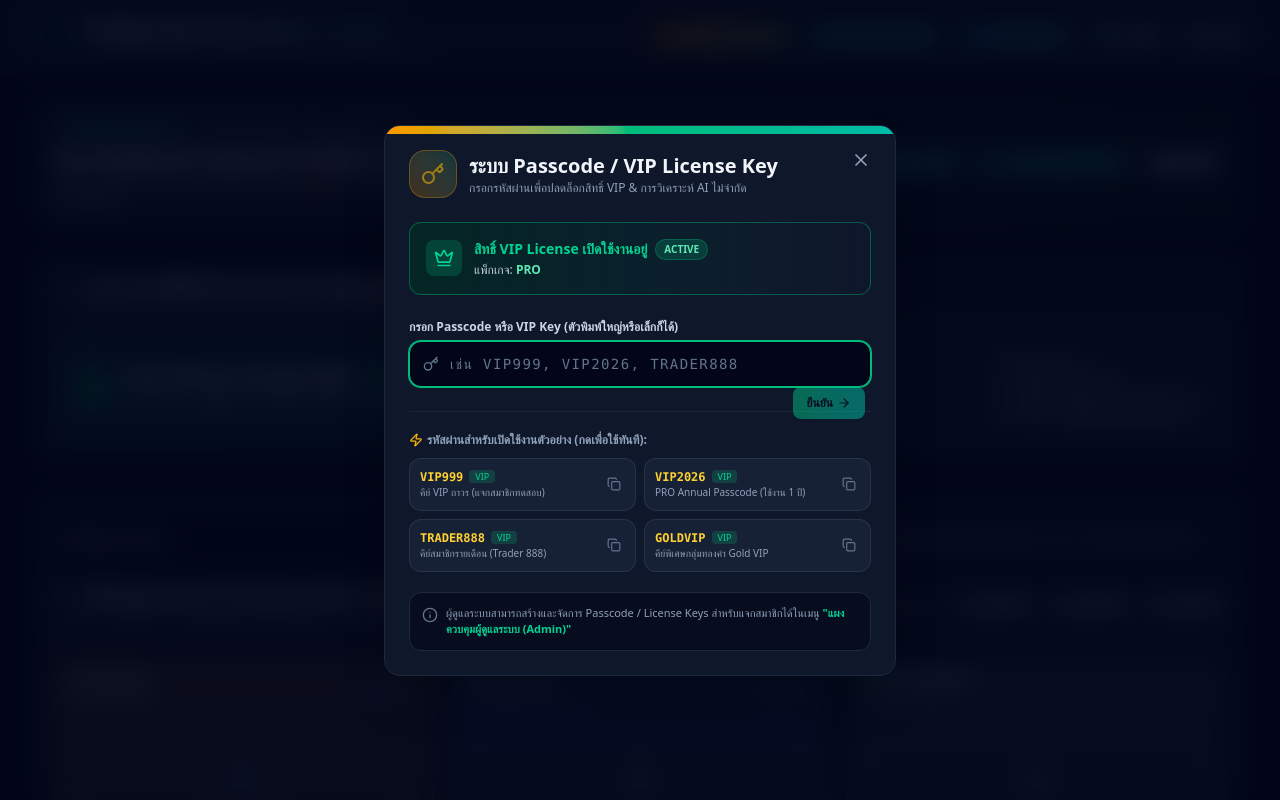
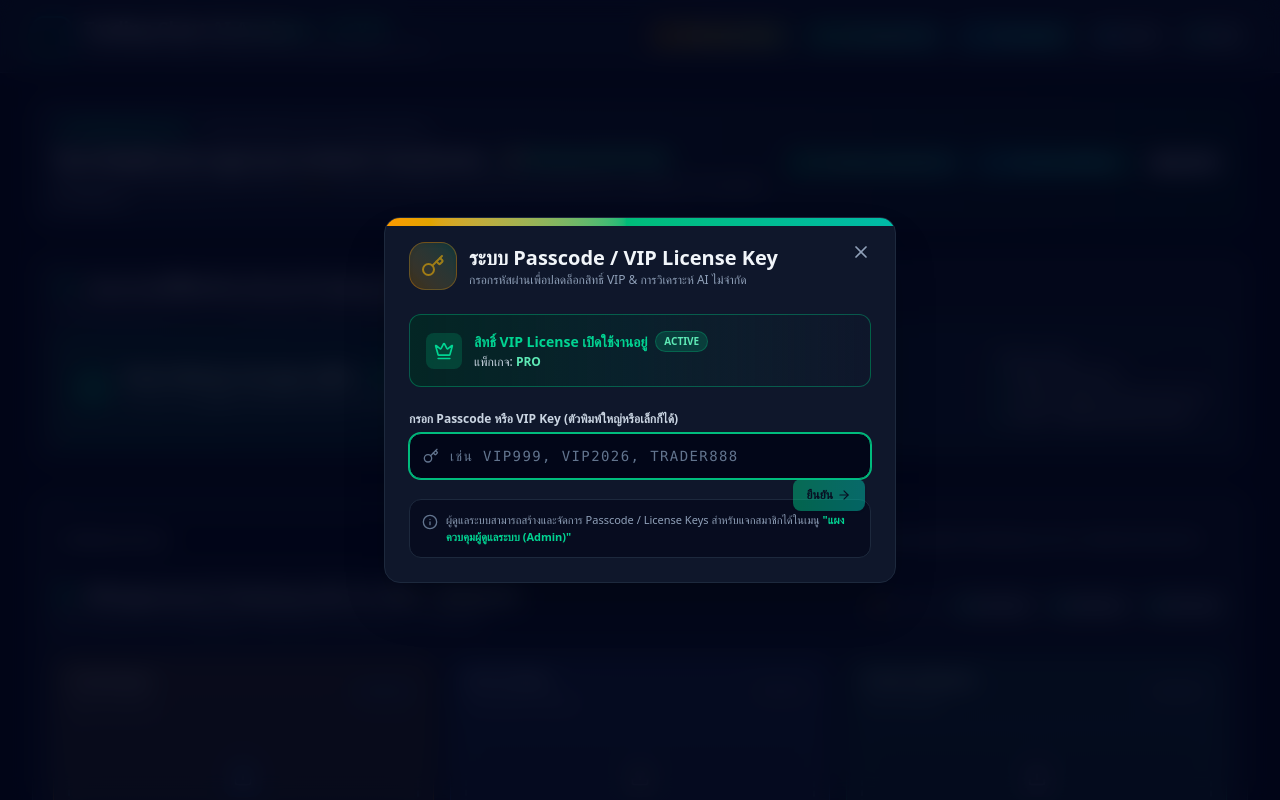
Before and after one commit to suwannasingjame-max/Trading-Chart-AI-, a React (Vite) app: page / in a window 1280 px wide. Both pictures are taken after a click on the button "กรอก Passcode หรือ VIP License Key". Shown: the top 800 px of the page. Built offline with nearby package versions, Linux system fonts and the light colour scheme.

Commit message:
refactor: remove insecure hardcoded passcode backdoors
Removed hardcoded VIP prefix matching in both server and client to enforce strict server-side validation and ensure passcode usage limits are respected.

```diff
--- a/server.ts
+++ b/server.ts
@@ -1600,15 +1600,6 @@ ${chartImageBase64 ? `[ผู้ใช้แนบรูปภาพกราฟ
       });
     }
 
-    // Flexible match for VIP prefix codes
-    if (rawCode.startsWith('VIP') || rawCode.startsWith('KEY') || rawCode.startsWith('TRADER')) {
-      return res.json({
-        valid: true,
-        plan: 'PRO_ANNUAL',
-        message: `เปิดใช้งาน Passcode ${rawCode} สิทธิ์ VIP Unlimited เรียบร้อยแล้ว!`,
-      });
-    }
-
     return res.status(404).json({ valid: false, message: 'Passcode หรือ VIP Key ไม่ถูกต้อง หรือถูกยกเลิกแล้ว' });
   });
 
--- a/src/components/PasscodeModal.tsx
+++ b/src/components/PasscodeModal.tsx
@@ -105,14 +105,15 @@ export const PasscodeModal: React.FC<PasscodeModalProps> = ({
           headers: { 'Content-Type': 'application/json' },
           body: JSON.stringify({ code: rawCode }),
         });
-        if (res.ok) {
-          validatedData = await res.json();
+        const data = await res.json();
+        if (data) {
+          validatedData = data;
         }
       } catch {
         console.warn('Server passcode verification offline, checking local rules...');
       }
 
-      // 2. Local fallback verification
+      // 2. Local fallback verification (only if server is unreachable)
       if (!validatedData) {
         // Check saved admin passcodes from localStorage or default list
         let storedPasscodes: PasscodeKey[] = DEFAULT_PASSCODES;
@@ -128,19 +129,28 @@ export const PasscodeModal: React.FC<PasscodeModalProps> = ({
         );
 
         if (matched) {
+          if (matched.usedCount >= matched.maxUses) {
+            validatedData = {
+              valid: false,
+              message: 'Passcode นี้ถูกใช้งานครบจำนวนโควตาแล้ว',
+            };
+          } else if (matched.expiresAt && new Date(matched.expiresAt).getTime() < Date.now()) {
+            validatedData = {
+              valid: false,
+              message: 'Passcode นี้หมดอายุการใช้งานแล้ว',
+            };
+          } else {
+            matched.usedCount += 1;
+            try {
+              localStorage.setItem('trading_chart_ai_passcodes', JSON.stringify(storedPasscodes));
+            } catch {}
             validatedData = {
               valid: true,
               plan: matched.plan,
               expiresAt: matched.expiresAt || undefined,
               message: `เปิดใช้งานรหัส ${matched.code} สิทธิ์ ${matched.plan === 'PRO_ANNUAL' ? 'PRO รายปี' : 'PRO รายเดือน'} เรียบร้อยแล้ว!`,
             };
-        } else if (rawCode.startsWith('VIP') || rawCode.startsWith('KEY') || rawCode.startsWith('TRADER')) {
-          // Flexible fallback match for VIP format
-          validatedData = {
-            valid: true,
-            plan: 'PRO_ANNUAL',
-            message: `เปิดใช้งาน Passcode ${rawCode} สิทธิ์ VIP Unlimited เรียบร้อยแล้ว!`,
-          };
+          }
         } else {
           validatedData = {
             valid: false,
@@ -297,56 +307,7 @@ export const PasscodeModal: React.FC<PasscodeModalProps> = ({
             </div>
           </form>
 
-          {/* Quick Click Demo Passcodes */}
-          <div className="mt-6 pt-5 border-t border-slate-800/80">
-            <div className="flex items-center justify-between mb-2.5">
-              <span className="text-xs font-semibold text-slate-400 flex items-center gap-1">
-                <Zap className="w-3.5 h-3.5 text-amber-400" />
-                รหัสผ่านสำหรับเปิดใช้งานตัวอย่าง (กดเพื่อใช้ทันที):
-              </span>
-            </div>
 
-            <div className="grid grid-cols-2 gap-2">
-              {DEFAULT_PASSCODES.map((item) => (
-                <div
-                  key={item.code}
-                  onClick={() => {
-                    setInputCode(item.code);
-                    handleActivate(item.code);
-                  }}
-                  className="group flex items-center justify-between p-2.5 rounded-xl bg-slate-800/60 hover:bg-slate-800 border border-slate-700/60 cursor-pointer transition"
-                >
-                  <div>
-                    <div className="flex items-center gap-1.5">
-                      <span className="font-mono font-bold text-amber-300 text-xs group-hover:text-amber-200">
-                        {item.code}
-                      </span>
-                      <span className="text-[9px] px-1.5 py-0.2 rounded bg-emerald-500/20 text-emerald-400 font-medium">
-                        VIP
-                      </span>
-                    </div>
-                    <p className="text-[10px] text-slate-400 line-clamp-1">{item.note}</p>
-                  </div>
-
-                  <button
-                    type="button"
-                    onClick={(e) => {
-                      e.stopPropagation();
-                      handleCopy(item.code);
-                    }}
-                    className="p-1 text-slate-500 hover:text-slate-300 transition"
-                    title="คัดลอกรหัส"
-                  >
-                    {copiedCode === item.code ? (
-                      <Check className="w-3.5 h-3.5 text-emerald-400" />
-                    ) : (
-                      <Copy className="w-3.5 h-3.5" />
-                    )}
-                  </button>
-                </div>
-              ))}
-            </div>
-          </div>
 
           {/* Info Footer */}
           <div className="mt-5 p-3 rounded-xl bg-slate-950/60 border border-slate-800 text-[11px] text-slate-400 flex items-start gap-2">
```
Lines whose indentation alone changed are shown as unchanged.
